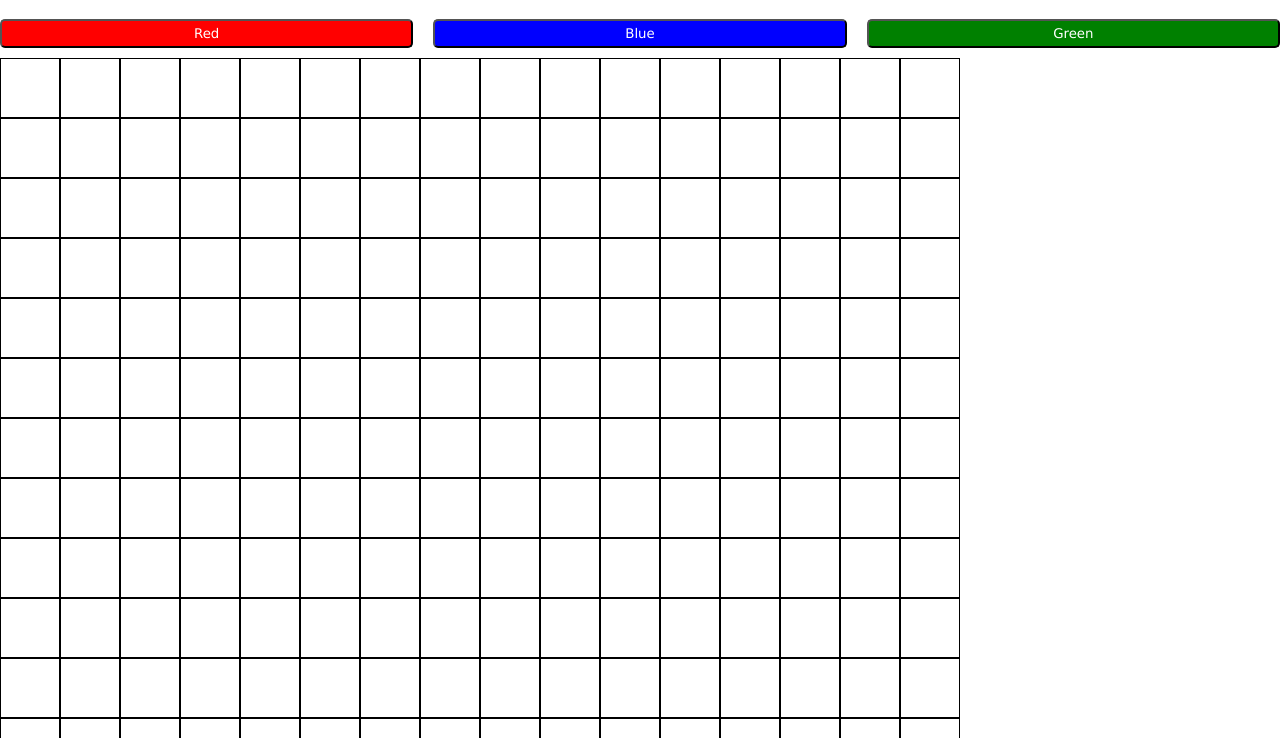
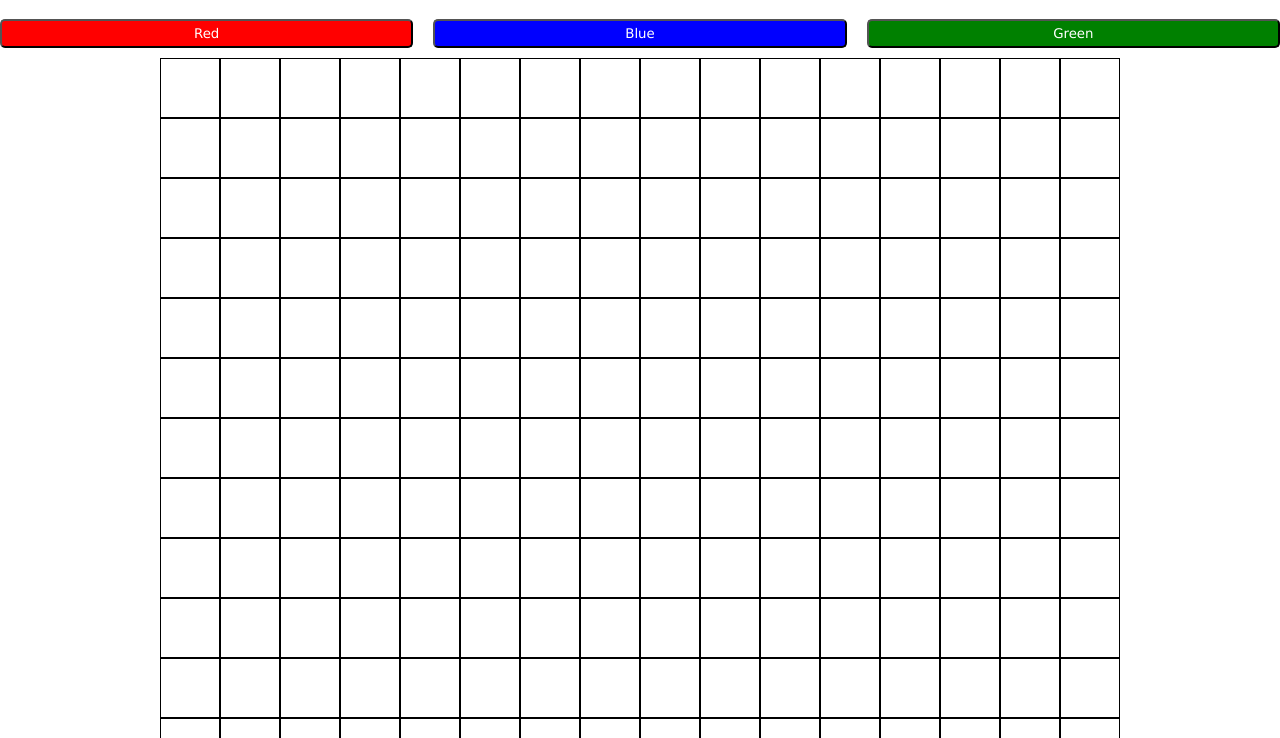
Before and after one commit to Jannolo/odin-etch-a-sketch, a plain HTML site: page index.html in a window 1280 px wide. Shown: the part 62-800 px from the top of the page. Drawn offline with Linux system fonts and the light colour scheme.

Commit message:
Changed css and some of the js to make the sketch field centered

```diff
--- a/index.html
+++ b/index.html
@@ -17,8 +17,6 @@
     </header>
     <main>
         <div id="colorSelection"></div>
-        <div id="mainDiv">
-        </div>
     </main>
 </body>
 
--- a/script.js
+++ b/script.js
@@ -1,4 +1,7 @@
-const mainDiv = document.querySelector('#mainDiv');
+const main = document.querySelector('main');
+
+const mainDiv = document.createElement('div');
+mainDiv.classList.add('mainDiv');
 
 const colorSelection = document.querySelector('#colorSelection');
 console.log(colorSelection);
@@ -30,6 +33,8 @@ for (let i = 0; i < 16; i++) {
     }
     mainDiv.appendChild(vertDiv);
 }
+
+main.appendChild(mainDiv);
 
 
 const squares = document.querySelectorAll('.horiDiv');
--- a/style.css
+++ b/style.css
@@ -8,17 +8,13 @@ body {
 
 }
 
-main {
+
+.mainDiv {
     display: flex;
     flex-direction: column;
 
-}
-
-#mainDiv {
-    display: flex;
-    flex-direction: column;
-
-
+    margin-left: auto;
+    margin-right: auto;
     max-width: 960px;
 
 }
```
